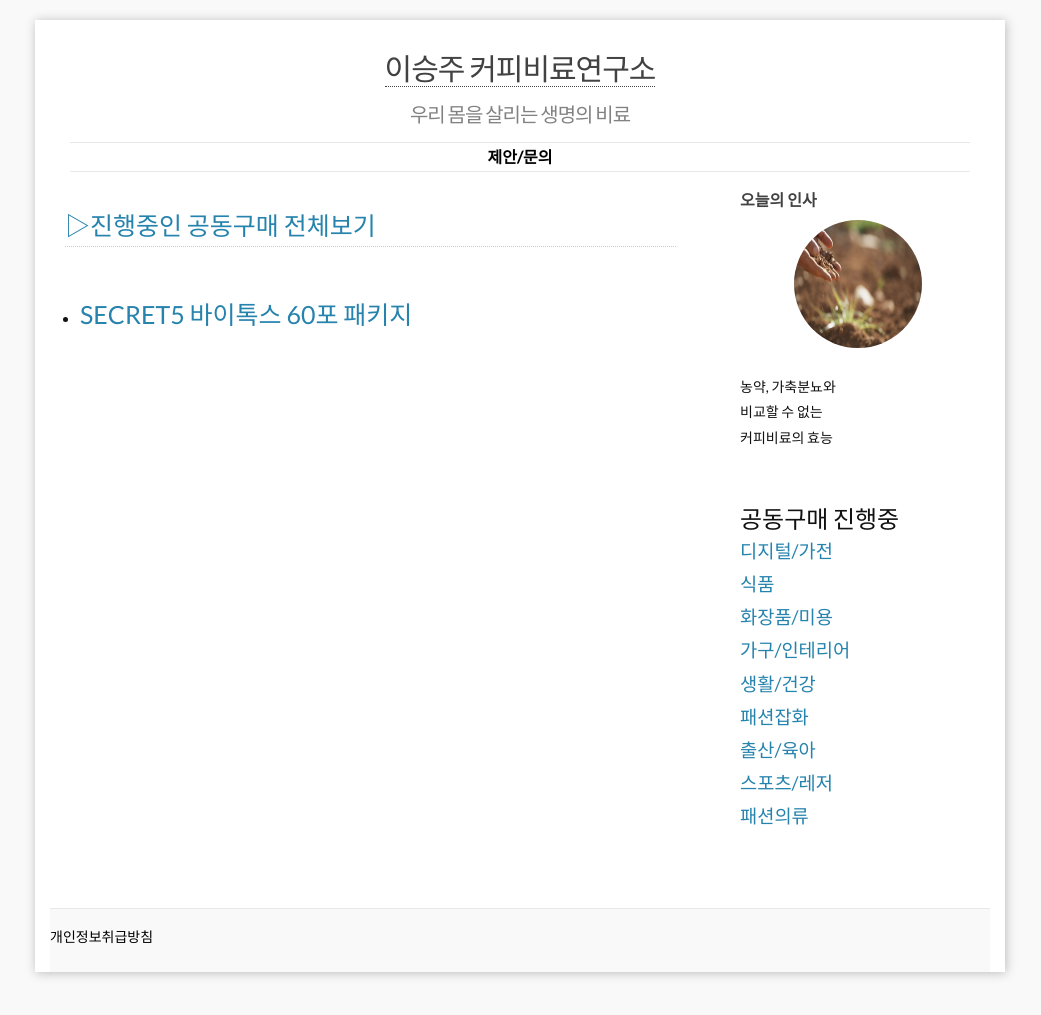
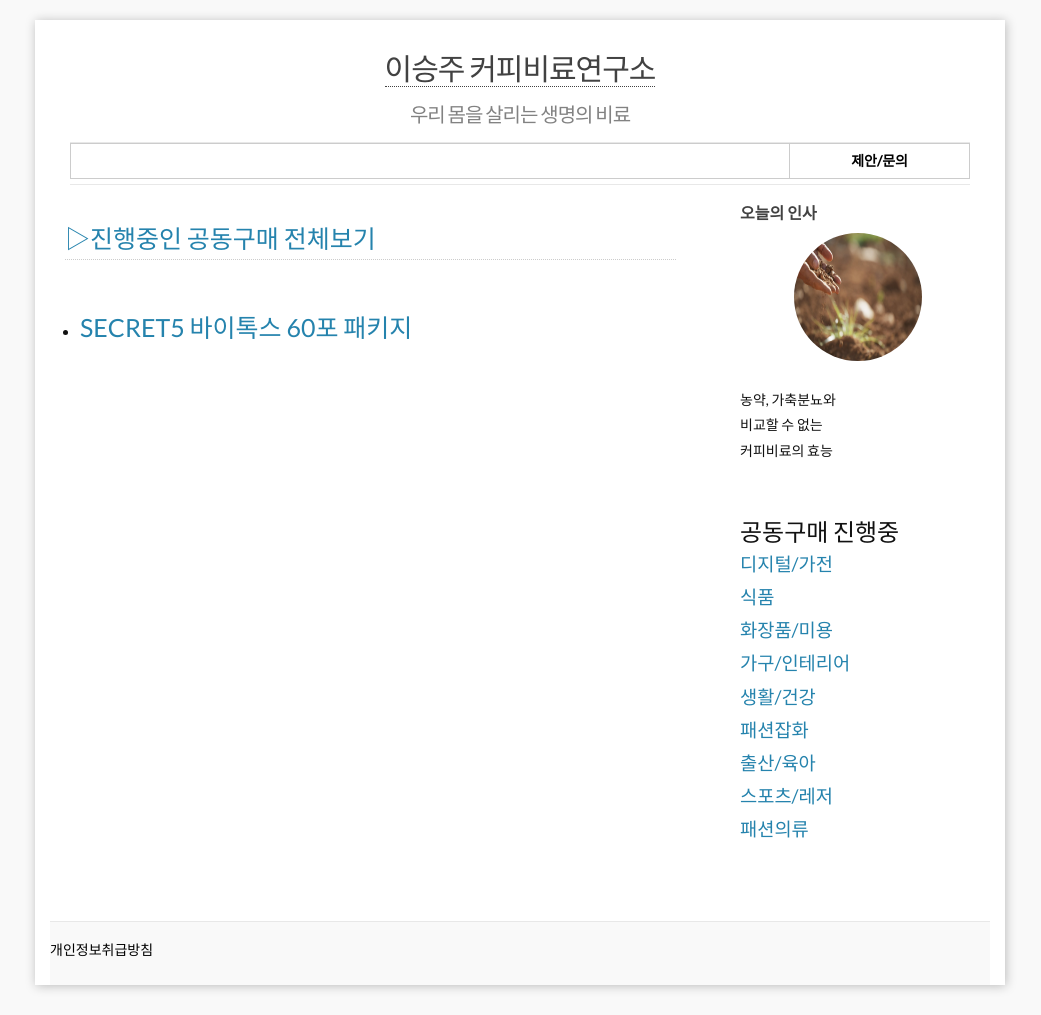
Before and after one commit to leevra/hair, a Jekyll site: the page built from index.html, in a window 1280 px wide. Shown: the whole page, without its empty margins (120-1161 px from the left). Built offline with Jekyll 4.4.1, drawn with Linux system fonts in a browser that asks for light colours; the list of posts is cut into pages by our own code; comment, search, counter and statistics services are not loaded.

Commit message:
VersionActivity

```diff
--- a/_includes/header.html
+++ b/_includes/header.html
@@ -25,6 +25,13 @@
 
 
 
+
+
+
+
+
+<table cellpadding="0" cellspacing="0" table width="100%">
+<tr>
 <td width="80%">
 
 <center>
@@ -50,6 +57,9 @@
 </center>
 
 </td>
+</tr>
+</table>
+
 
 
 
```
